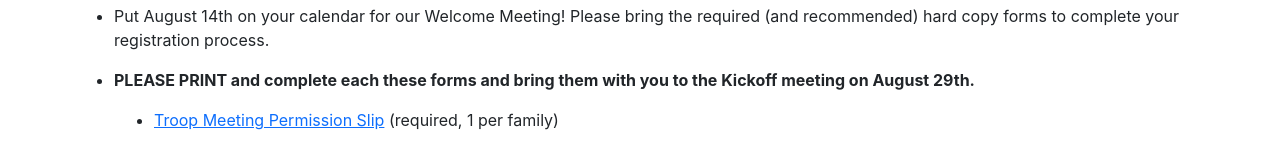
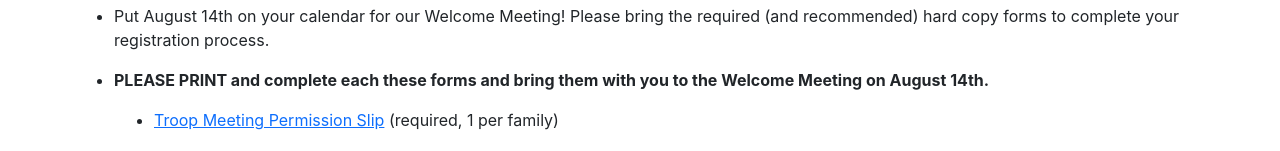
Before and after one commit to labogdan/ahg-signup, a React (Create React App) app in the folder frontend/: page /confirmation in a window 1280 px wide. Shown: the part 269-420 px from the top of the page. Built offline with nearby package versions, Linux system fonts and the light colour scheme.

Commit message:
welcome meeting

```diff
--- a/frontend/src/Confirmation.tsx
+++ b/frontend/src/Confirmation.tsx
@@ -20,7 +20,7 @@ const Confirmation = () => {
                         <li className="mb-3">Look out for an email from our Treasurer to pay Troop Dues.</li>
                         <li className="mb-3">Need uniforms or handbooks? Order directly through the <a href="https://store.americanheritagegirls.org" target="_blank">AHG store</a>. No group orders this year.</li>
                         <li className="mb-3">Put August 14th on your calendar for our Welcome Meeting! Please bring the required (and recommended) hard copy forms to complete your registration process.</li>
-                        <li className="mb-3"><strong>PLEASE PRINT and complete each these forms and bring them with you to the Kickoff meeting on August 29th.</strong></li>
+                        <li className="mb-3"><strong>PLEASE PRINT and complete each these forms and bring them with you to the Welcome Meeting on August 14th.</strong></li>
                         <li className="mb-3" style={{marginLeft: '40px'}}><a href="https://media.trooptrack.com/troop_documents/66958/document/original/Troop_VA9020_Meeting_Permission_Slip.pdf" target="_blank">Troop Meeting Permission Slip</a> (required, 1 per family)</li>
                         <li className="mb-3" style={{marginLeft: '40px'}}><a href="https://media.trooptrack.com/troop_documents/66959/document/original/AHG_Health_and_Medical_Form_VA9020.pdf" target="_blank">Health and Medical Form</a> (required, 1 per girl/registered adult)</li>
                         <li className="mb-3" style={{marginLeft: '40px'}}><a href="https://media.trooptrack.com/troop_documents/66960/document/original/Request_for_Administration_of_Medication_Form_VA9020.pdf" target="_blank">Request for Administration of Medication</a>  (required, 1 per girl/registered adult)</li>
```
